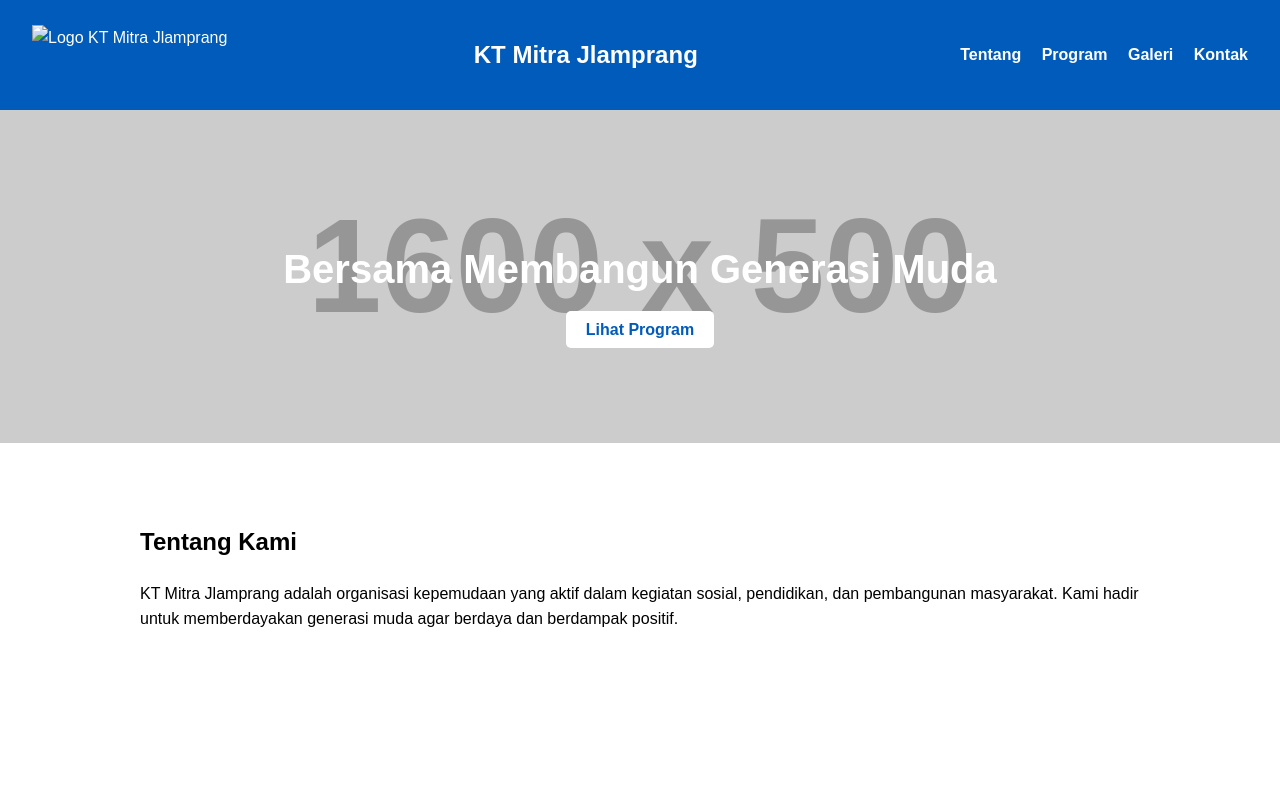
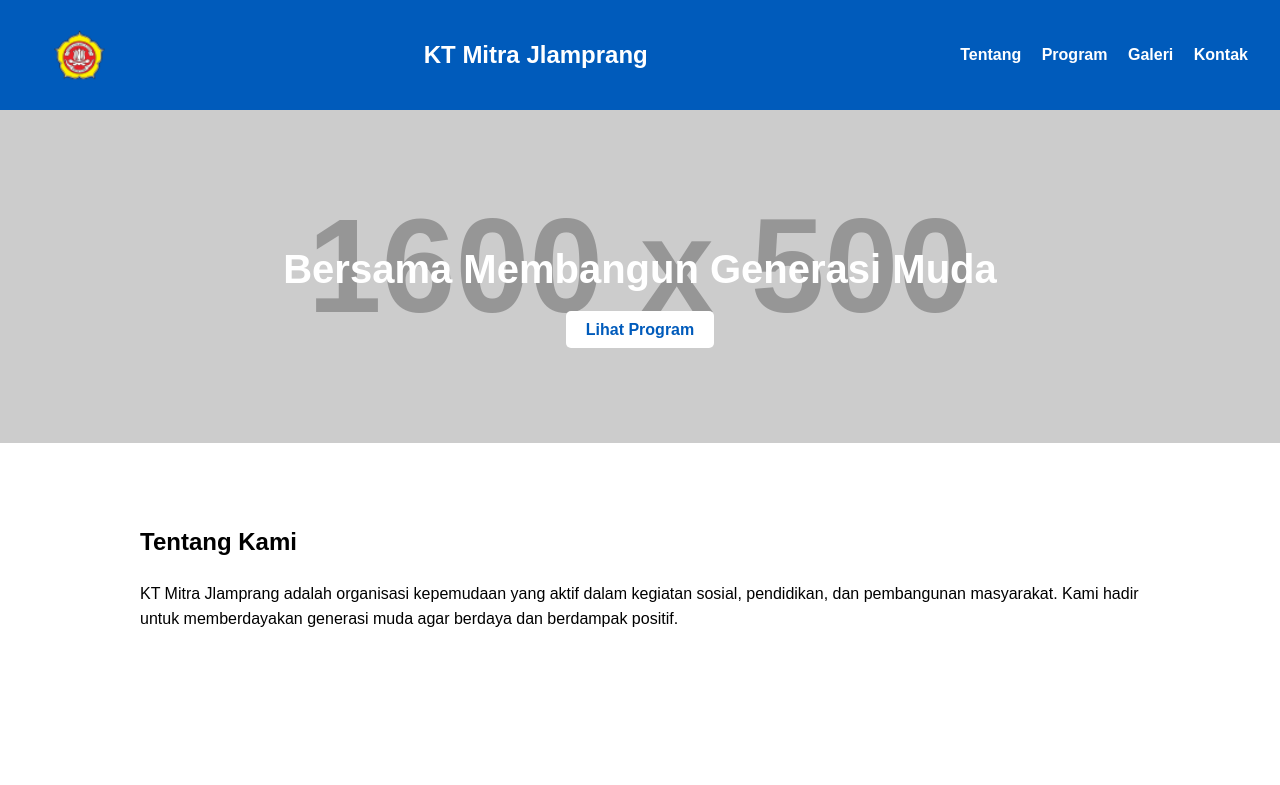
Before and after one commit to mitrajlamprang/mitra-jlamprang-website-, a plain HTML site: page index.html in a window 1280 px wide. Shown: the top 785 px of the page. Drawn offline with Linux system fonts and the light colour scheme; placeholder pictures from the web are drawn by us.

Commit message:
Update index.html

```diff
--- a/index.html
+++ b/index.html
@@ -21,7 +21,7 @@
 <body>
 
   <header>
-     <img src="logo.png" alt="Logo KT Mitra Jlamprang" style="height:60px;">
+     <img src="logo kt.png" alt="Logo KT Mitra Jlamprang" style="height:60px;">
     <h2>KT Mitra Jlamprang</h2>
     <nav>
       <a href="#tentang">Tentang</a>
```
